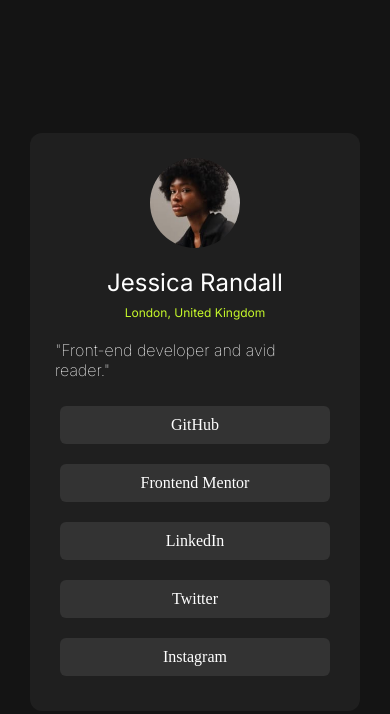
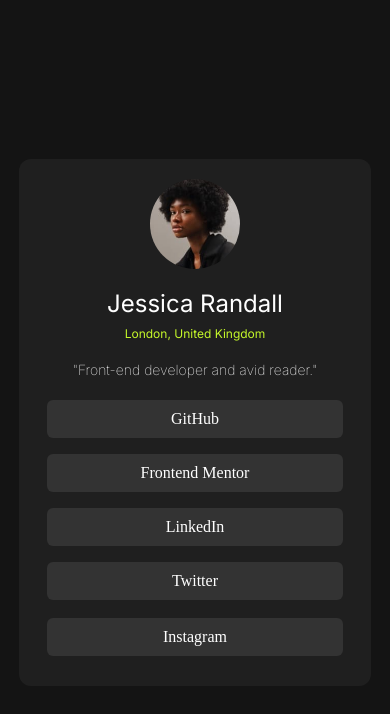
Before and after one commit to Honey-upreti/CSS_Projects, a plain HTML site: page 08-social-links-profile-main/index.html in a window 390 px wide. Drawn offline with Linux system fonts and the light colour scheme.

Commit message:
finally completed this mini task, updated the design for mobile-design

```diff
--- a/08-social-links-profile-main/style.css
+++ b/08-social-links-profile-main/style.css
@@ -51,6 +51,7 @@
     margin-top: 20px;
     font-family: "Inter", sans-serif;
     font-weight: 140;
+    font-size: 14px;
 }
 
 .button-1 {
@@ -62,7 +63,7 @@
     padding: 10px;
     color: white;
     border-radius: 6px;
-    margin: 10px;
+    margin: 8px;
 }
 .button-2 {
     width: 250px;
@@ -73,7 +74,7 @@
     padding: 10px;
     color: white;
     border-radius: 6px;
-    margin: 10px;
+    margin: 8px;
 }
 .button-3 {
     width: 250px;
@@ -84,7 +85,7 @@
     padding: 10px;
     color: white;
     border-radius: 6px;
-    margin: 10px;
+    margin: 8px;
 }
 .button-4 {
     width: 250px;
@@ -95,7 +96,7 @@
     padding: 10px;
     color: white;
     border-radius: 6px;
-    margin: 10px;
+    margin: 8px;
 }
 .button-5 {
     width: 250px;
@@ -113,3 +114,14 @@
   background-color: hsl(75, 94%, 57%);
   color: black;
 }
+
+@media (max-width:400px) {
+  .big-container {
+    width: 80%;
+    padding: 20px;
+  }
+  .button-1, .button-2, .button-3, .button-4, .button-5 {
+    width: 95%; /* Makes the buttons stretch perfectly inside the container */
+    box-sizing: border-box; /* Ensures padding doesn't push the button outside the container */
+  }
+}
```
